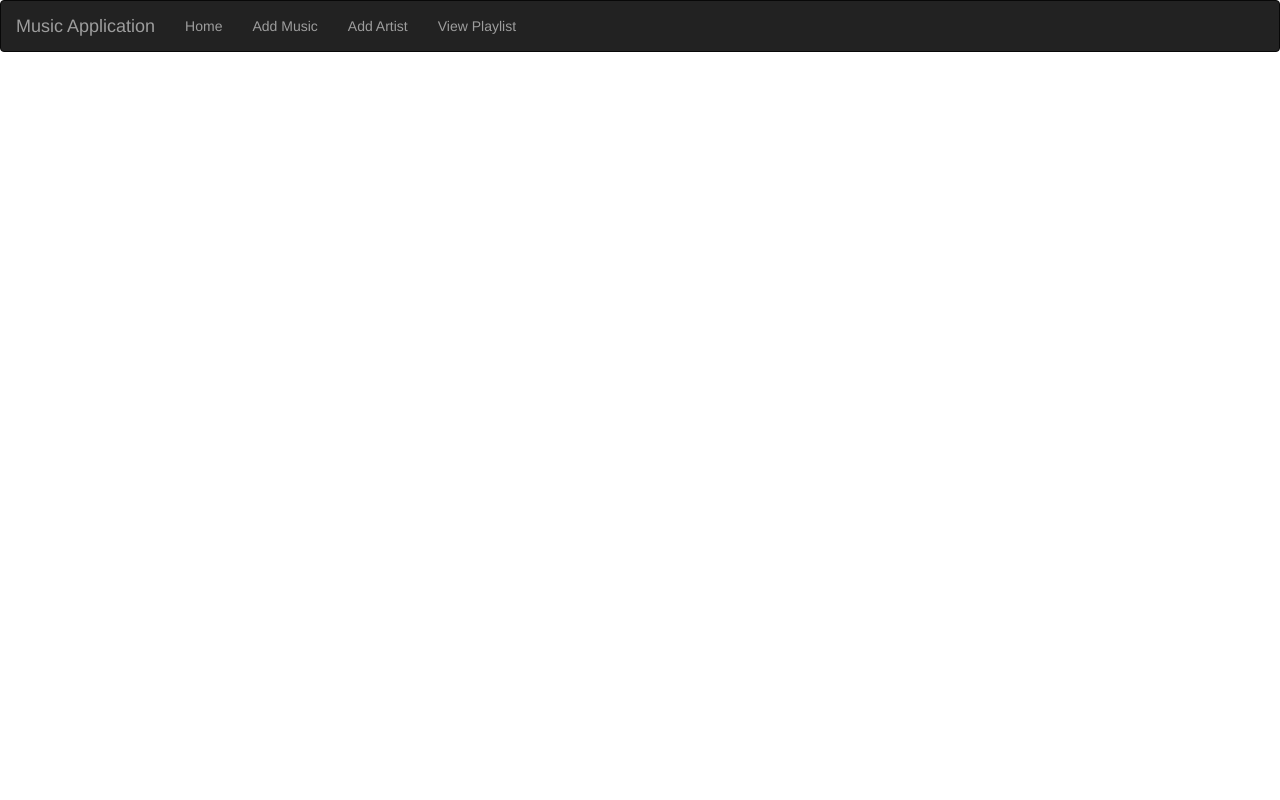
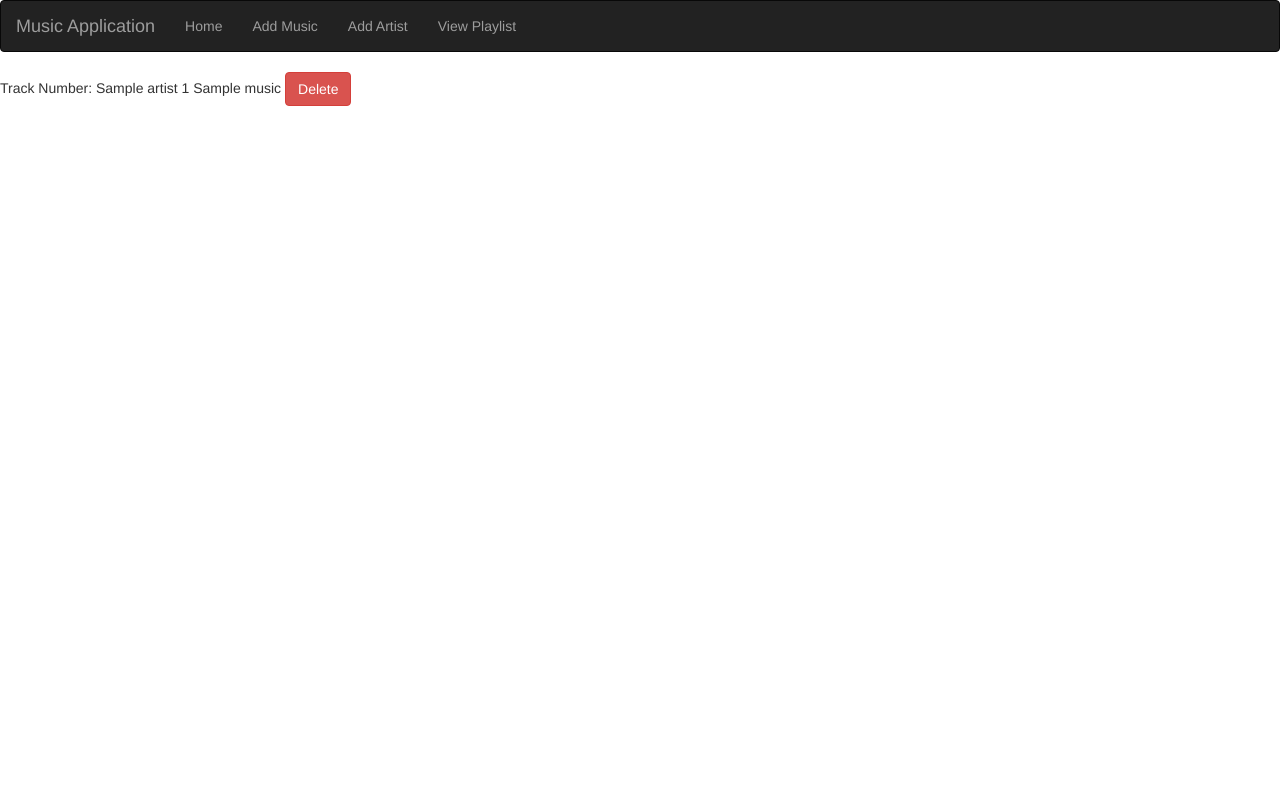
Before and after one commit to simharuk2021/musicapplication, a Flask app: page /music_list in a window 1280 px wide. Run offline with Flask 2, Linux system fonts and the light colour scheme; tables that the repository leaves empty hold one stand-in row (values such as "Sample post"); some libraries are stand-ins or nearby versions.

Commit message:
added artist join to music_list

```diff
--- a/application/routes.py
+++ b/application/routes.py
@@ -33,11 +33,19 @@ def add_music():
     else:
         return render_template('add_music.html', form=form)
 
-'''create a route which displays all the tracks in the database'''
 @app.route('/music_list')
-def music_list():
-    return render_template('music_list.html', music=Music.query.all())
+def tracks():
+    all_music = Music.query.all()
 
+    return render_template('music_list.html', all_music=all_music)
+
+#create a route to delete music from the database
+@app.route('/delete/<music_id>', methods = ['GET','DELETE'])
+def delete():
+    music = Music.query.join(Artists).all()
+    db.session.delete(music)
+    db.session.commit()
+    return redirect(url_for('music_list.html'))
 
 
 
--- a/application/templates/music_list.html
+++ b/application/templates/music_list.html
@@ -1,5 +1,11 @@
-{% extends 'navbar.html' %} -->
+{% extends 'navbar.html' %}
 
-    {% block title %}
-        <title>All the music here</title>
-    {% endblock %}
+{% block title %}
+<title>These are the tracks in the app</title>
+{% endblock %}
+
+{% block content %}
+{% for music in all_music %}
+    Track Number: {{music.musicbr.artist_name}} {{music.id}} {{ music.track_name  }} <button class="btn btn-danger">Delete</button></p><br>
+{% endfor %}
+{% endblock %}
```
